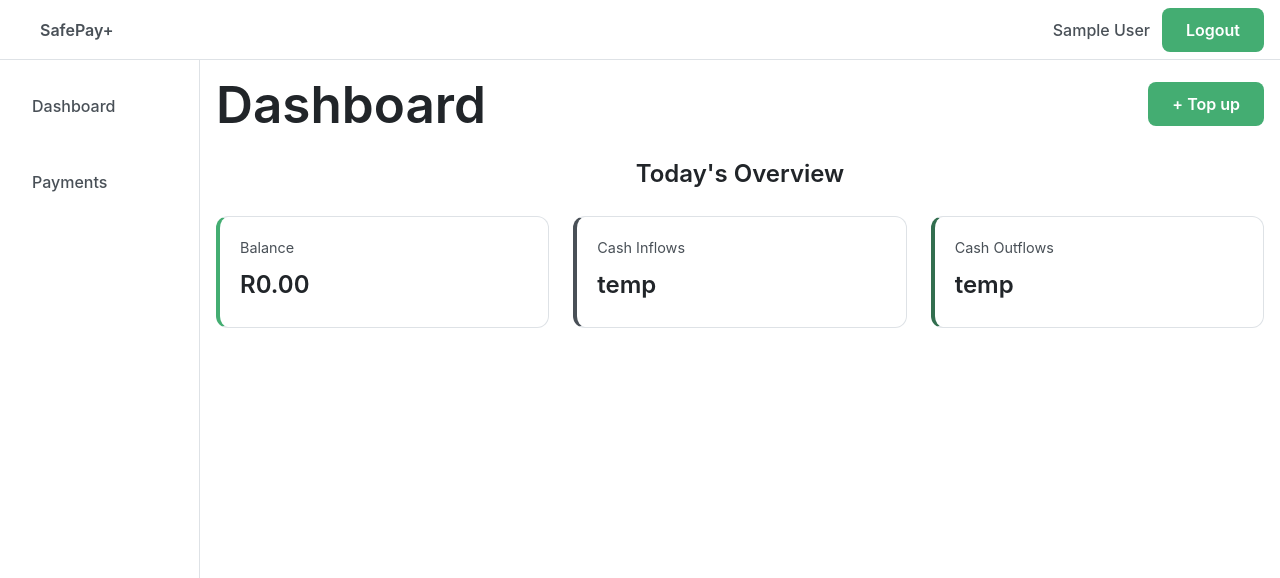
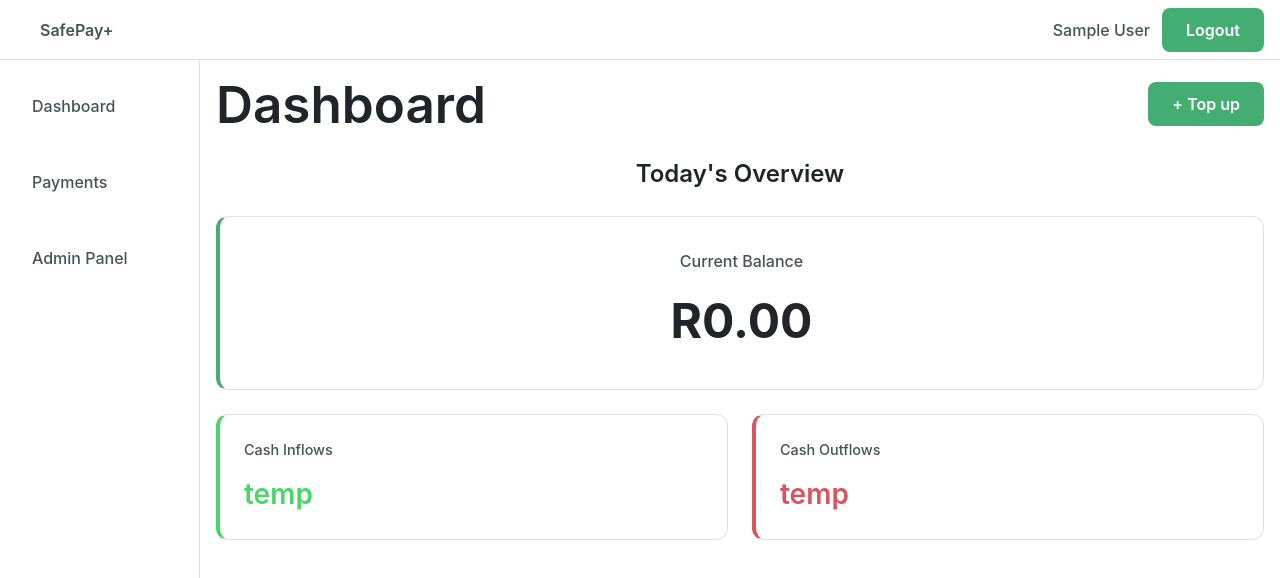
Before and after one commit to kylecohead/p2p-payment-platform, a React (Vite) app in the folder frontend/: page / in a window 1280 px wide. Shown: the top 578 px of the page. Built offline with nearby package versions, Linux system fonts and the light colour scheme; no server answers; sample sign-in values are in the browser's storage.

Commit message:
added admin to side panel and restructured card css

```diff
--- a/frontend/src/App.jsx
+++ b/frontend/src/App.jsx
@@ -5,6 +5,7 @@ import Topup from "./pages/Topup";
 import Send from "./pages/Send";
 import Payments from './pages/Payments';
 import Layout from './components/Layout';
+import Admin from './pages/Admin';
 import './App.css'
 
 function App() {
@@ -15,10 +16,11 @@ function App() {
       {/* Authenticated shell */}
       <Route element={<Layout />}>
         <Route path="/" element={<Dashboard />} />
-        <Route path="/home" element={<Dashboard />} />
-  <Route path="/topup" element={<Topup />} />
-  <Route path="/payments" element={<Payments />} />
+        <Route path="/dashboard" element={<Dashboard />} />
+        <Route path="/topup" element={<Topup />} />
+        <Route path="/payments" element={<Payments />} />
         <Route path="/send" element={<Send />} />
+        <Route path="/admin" element={<Admin />} />
       </Route>
     </Routes>
   )
--- a/frontend/src/components/SideNav.jsx
+++ b/frontend/src/components/SideNav.jsx
@@ -2,8 +2,9 @@ import React from 'react';
 import { NavLink } from 'react-router-dom';
 
 const navItems = [
-  { to: '/home', label: 'Dashboard' },
-  { to: '/payments', label: 'Payments' }
+  { to: '/dashboard', label: 'Dashboard' },
+  { to: '/payments', label: 'Payments' },
+  { to: '/admin', label: 'Admin Panel' }
 ];
 
 export default function SideNav() {
--- a/frontend/src/components/TopBar.jsx
+++ b/frontend/src/components/TopBar.jsx
@@ -9,7 +9,7 @@ export default function TopBar({ user }) {
   };
   return (
     <header className="topBar">
-      <div className="logo" onClick={() => navigate('/home')} style={{fontWeight:600}}>SafePay+</div>
+      <div className="logo" onClick={() => navigate('/dashboard')} style={{fontWeight:600}}>SafePay+</div>
       <div className="topbar-right">
         {user && <span className="user-name">{user.name}</span>}
         <button className="btn" onClick={handleLogout}>Logout</button>
--- a/frontend/src/global.css
+++ b/frontend/src/global.css
@@ -90,22 +90,32 @@ h1, h2, h3 {
   margin-bottom: 1rem;
 }
 
-/* Shared stat/metric cards for Dashboard and Payments */
+/* Base card styles */
+.card {
+  background: var(--white);
+  border: 1px solid var(--gray-200);
+  border-radius: 12px;
+  padding: 1.25rem;
+}
+
+/* Grid layouts for cards */
 .card-grid {
   display: grid;
   grid-template-columns: repeat(3, 1fr);
   gap: 1.5rem;
   margin-bottom: 2rem;
+  max-width: 1200px;
   margin-left: auto;
   margin-right: auto;
 }
 
+/* Stat cards for metrics/data display */
 .stat-card {
   background: var(--white);
   border: 1px solid var(--gray-200);
   border-radius: 12px;
   padding: 1.25rem;
-  border-left: 4px solid var(--primary); /* default green */
+  border-left: 4px solid var(--primary);
 }
 
 .stat-card .card-header {
@@ -117,10 +127,11 @@ h1, h2, h3 {
   margin-bottom: 0.5rem;
 }
 
-.stat-card .card-label { /* Dashboard compatibility */
+.stat-card .card-label {
   font-size: 0.9rem;
   margin-bottom: 0.5rem;
   color: var(--gray-700);
+  font-weight: 500;
 }
 
 .stat-card .card-value {
--- /dev/null
+++ b/frontend/src/pages/Admin.jsx
@@ -0,0 +1,20 @@
+import React from 'react';
+import { useNavigate } from 'react-router-dom';
+import './Admin.css';
+
+export default function Admin() {
+  return (
+    <div className="admin-page">
+      <div className="page-header-with-actions">
+        <h1 className="page-title">Admin Panel</h1>
+        <div className="page-actions">
+          {/* tbc */}
+        </div>
+      </div>
+
+      <div className="admin-content">
+        <p>Admin panel in dev</p>
+      </div>
+    </div>
+  );
+}
--- a/frontend/src/pages/Dashboard.css
+++ b/frontend/src/pages/Dashboard.css
@@ -1,15 +1,80 @@
-/* Color overrides for dashboard cards - base style in global.css */
-.balance-card {
-  border-left-color: var(--primary);
+/* Dashboard-specific card layout */
+.dashboard-cards {
+  max-width: 1200px;
+  margin: 0 auto 2rem auto;
 }
 
+/* Full-width balance card */
+.balance-card-full {
+  background: var(--white);
+  border: 1px solid var(--gray-200);
+  border-radius: 12px;
+  padding: 2rem;
+  margin-bottom: 1.5rem;
+  border-left: 4px solid var(--primary);
+  text-align: center;
+}
+
+.balance-card-full .card-label {
+  font-size: 1rem;
+  margin-bottom: 0.75rem;
+  color: var(--gray-700);
+  font-weight: 500;
+}
+
+.balance-card-full .card-value {
+  font-size: 3rem;
+  font-weight: 700;
+  color: var(--gray-900);
+}
+
+/* Cash flow cards grid */
+.cash-flow-grid {
+  display: grid;
+  grid-template-columns: 1fr 1fr;
+  gap: 1.5rem;
+}
+
+.cash-flow-card {
+  background: var(--white);
+  border: 1px solid var(--gray-200);
+  border-radius: 12px;
+  padding: 1.5rem;
+  border-left: 4px solid var(--success);
+}
+
+.cash-flow-card .card-label {
+  font-size: 0.9rem;
+  margin-bottom: 0.75rem;
+  color: var(--gray-700);
+  font-weight: 500;
+}
+
+.cash-flow-card .card-value {
+  font-size: 1.75rem;
+  font-weight: 600;
+  color: var(--gray-900);
+}
+
+/* Card color overrides */
 .inflow-card {
-  border-left-color: var(--gray-700);
+  border-left-color: var(--success);
 }
 
 .outflow-card {
-  border-left-color: var(--primary-dark);
+  border-left-color: var(--error);
 }
+
+/* Value color styles */
+.card-value.positive {
+  color: var(--success);
+}
+
+.card-value.negative {
+  color: var(--error);
+}
+
+/* Legacy styles for existing elements */
 
 .empty-state {
   text-align: center;
--- a/frontend/src/pages/Dashboard.jsx
+++ b/frontend/src/pages/Dashboard.jsx
@@ -74,20 +74,24 @@ export default function Dashboard() {
 
             <h2 style={{textAlign: 'center', marginBottom: '1.5rem'}}>Today's Overview</h2>
 
-            <div className="overview-cards card-grid">
-                <div className="overview-card stat-card balance-card">
-                    <div className="card-label">Balance</div>
+            <div className="dashboard-cards">
+                {/* Balance card - full width */}
+                <div className="balance-card-full">
+                    <div className="card-label">Current Balance</div>
                     <div className="card-value">R{Number(balance).toFixed(2)}</div>
                 </div>
 
-                <div className="overview-card stat-card inflow-card">
-                    <div className="card-label">Cash Inflows</div>
-                    <div className="card-value positive">temp</div>
-                </div>
+                {/* Cash flow cards - side by side */}
+                <div className="cash-flow-grid">
+                    <div className="cash-flow-card inflow-card">
+                        <div className="card-label">Cash Inflows</div>
+                        <div className="card-value positive">temp</div>
+                    </div>
 
-                <div className="overview-card stat-card outflow-card">
-                    <div className="card-label">Cash Outflows</div>
-                    <div className="card-value negative">temp</div>
+                    <div className="cash-flow-card outflow-card">
+                        <div className="card-label">Cash Outflows</div>
+                        <div className="card-value negative">temp</div>
+                    </div>
                 </div>
             </div>
 
--- a/frontend/src/pages/Login.jsx
+++ b/frontend/src/pages/Login.jsx
@@ -15,7 +15,7 @@ export default function Login() {
     try {
       const userData = await ApiService.login(email, password);
       localStorage.setItem('currentUser', JSON.stringify(userData));
-      navigate('/home');
+      navigate('/dashboard');
     } catch (err) {
       setError('Login failed. Please check your credentials.');
     }
```
Also changed, not shown: frontend/src/pages/Admin.css (added).
